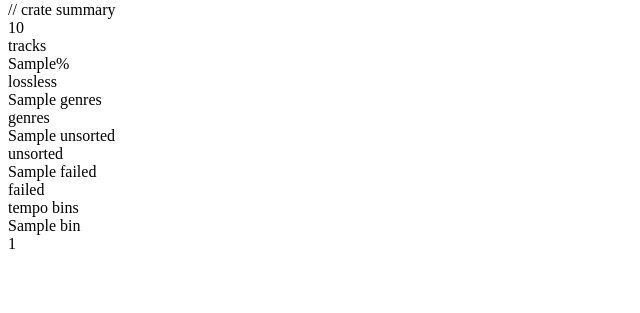
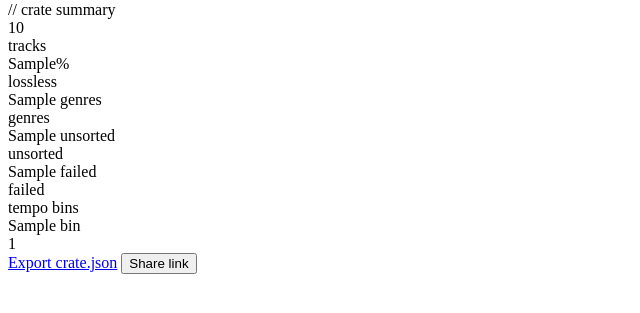
Before and after one commit to Serendeep/cratemind, a FastAPI app: template src/cratemind/web/templates/_results.html in a window 1280 px wide. Shown: the part 239-552 px from the top of the page, without its empty margins (0-640 px from the left). Run offline with FastAPI, Linux system fonts and the light colour scheme; the template is opened without the code that fills it: most values are stand-ins (such as "Sample title", 1, 10 or a date in 2020).

Commit message:
feat: add crate export and share-link from the ui

```diff
--- a/src/cratemind/web/app.py
+++ b/src/cratemind/web/app.py
@@ -2,6 +2,7 @@
 
 from __future__ import annotations
 
+import tempfile
 from pathlib import Path
 
 from fastapi import FastAPI, File, Form, Request, Response, UploadFile
@@ -11,6 +12,7 @@ from fastapi.templating import Jinja2Templates
 from .. import __version__
 from ..config import DEFAULT_TEMPLATE, Settings
 from ..manifest import CrateManifest
+from ..share import share_crate
 from .jobs import JobManager
 from .view import ordered_tracks, summarize
 
@@ -115,3 +117,38 @@ def poll_run(request: Request, job_id: str) -> HTMLResponse:
     if job is None:
         return HTMLResponse("<div class='err'>run not found</div>", status_code=404)
     return _results(request, job)
+
+
+@app.get("/runs/{job_id}/export")
+def export_crate(job_id: str) -> Response:
+    job = jobs.get(job_id)
+    if job is None:
+        return Response("run not found", status_code=404)
+    manifest = CrateManifest.from_tracks(job.playlist_url, job.tracks)
+    return Response(
+        manifest.to_json(),
+        media_type="application/json",
+        headers={"Content-Disposition": 'attachment; filename="crate.json"'},
+    )
+
+
+@app.post("/runs/{job_id}/share", response_class=HTMLResponse)
+def share_run(job_id: str) -> HTMLResponse:
+    job = jobs.get(job_id)
+    if job is None:
+        return HTMLResponse("<div class='err'>run not found</div>", status_code=404)
+    manifest = CrateManifest.from_tracks(job.playlist_url, job.tracks)
+    with tempfile.NamedTemporaryFile("w", suffix=".json", delete=False) as handle:
+        _ = handle.write(manifest.to_json())
+        path = Path(handle.name)
+    try:
+        link = share_crate(path)
+    except Exception as error:
+        return HTMLResponse(f"<div class='err'>Share failed: {error}</div>")
+    finally:
+        path.unlink(missing_ok=True)
+    return HTMLResponse(
+        f'<div class="linkbox"><input class="mono" value="{link}" readonly '
+        f'onclick="this.select()">'
+        f"<button class=\"btn sm\" onclick=\"navigator.clipboard.writeText('{link}')\">Copy</button></div>"
+    )
--- a/src/cratemind/web/templates/_results.html
+++ b/src/cratemind/web/templates/_results.html
@@ -47,6 +47,11 @@
     {% endfor %}
   </div>
   {% endif %}
+  <div class="share">
+    <a class="btn sm" href="/runs/{{ job.id }}/export">Export crate.json</a>
+    <button class="btn sm" hx-post="/runs/{{ job.id }}/share" hx-target="#sharelink" hx-swap="innerHTML">Share link</button>
+    <span id="sharelink"></span>
+  </div>
   {% endif %}
 </div>
 {% endif %}
```
Also changed, not shown: tests/test_export_share.py (added, +65 -0 lines).
